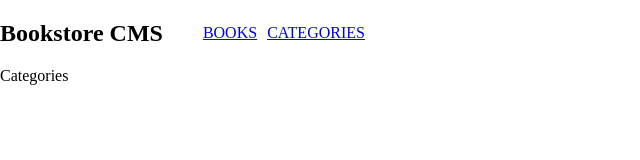
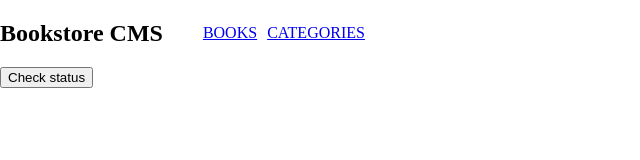
Before and after one commit to JauJau088/bookstore-react, a React (Create React App) app: page /categories in a window 1280 px wide. Shown: the top 160 px of the page, without its empty margins (0-640 px from the left). Built offline with nearby package versions, Linux system fonts and the light colour scheme.

Commit message:
Update Readme, Run build

```diff
--- a/package.json
+++ b/package.json
@@ -2,6 +2,7 @@
   "name": "bookstore-react",
   "version": "0.1.0",
   "private": true,
+  "homepage": ".",
   "dependencies": {
     "@testing-library/jest-dom": "^5.16.4",
     "@testing-library/react": "^13.3.0",
--- a/src/components/AddBook.js
+++ b/src/components/AddBook.js
@@ -5,7 +5,7 @@ const AddBook = () => (
     <h2>ADD NEW BOOK</h2>
     <form Flex-Row Just-SpaceBetween>
       <input placeholder="Book title" />
-      <input placeholder="Category" />
+      <input placeholder="Author" />
       <button type="submit">ADD BOOK</button>
     </form>
   </div>
--- a/src/pages/Categories.js
+++ b/src/pages/Categories.js
@@ -1,9 +1,9 @@
 import React from 'react';
 
 const Categories = () => (
-  <div>
-    Categories
-  </div>
+  <button type="button">
+    Check status
+  </button>
 );
 
 export default Categories;
```
Also changed, not shown: 12 other files (tests, documents, lock files or other folders).
